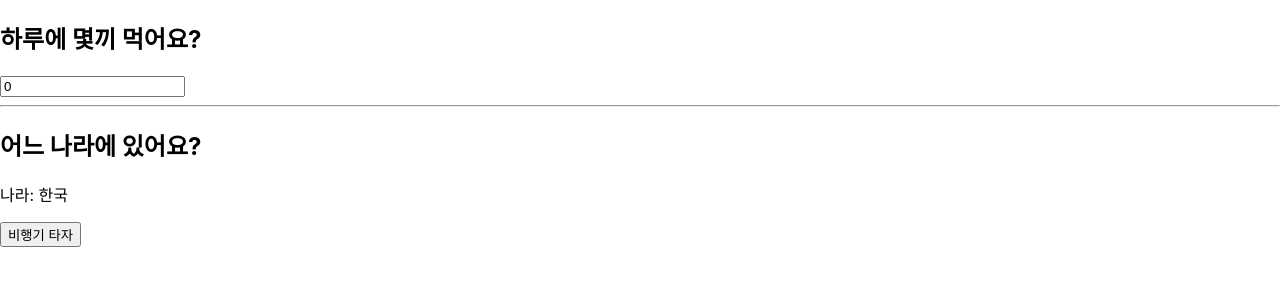
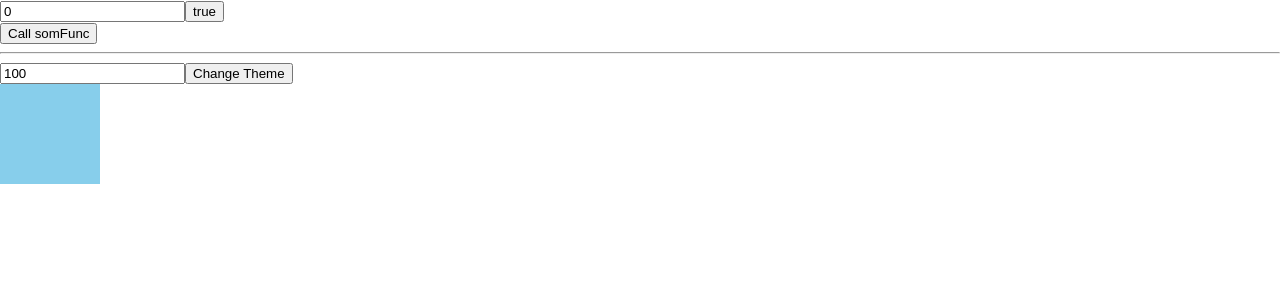
Before and after one commit to hwj309/Hook, a React (Create React App) app: page / in a window 1280 px wide. Shown: the top 300 px of the page. Built offline with nearby package versions, Linux system fonts and the light colour scheme.

Commit message:
useCallback

```diff
--- a/src/index.js
+++ b/src/index.js
@@ -9,28 +9,34 @@
 //  import Backing from './sample/useReducer/Baking';
 // import Bank from './sample/useReducer/Bank';
 // import Attendance from './sample/useReducer/Attendance';
-import Calculate from './sample/useMemo/Calculate';
-import Country from './sample/useMemo/Country';
+// import Calculate from './sample/useMemo/Calculate';
+// import Country from './sample/useMemo/Country';
+import CallSomeFunc from './sample/useCallBack/CallSomeFunc';
+import CreateBoxStyle from './sample/useCallBack/CreateBoxStyle';
 
 const root = ReactDOM.createRoot(document.getElementById('root'));
 root.render(
   <React.StrictMode>
 {/*
     <Counter />
-    <p>=========================================================================</p>
+    <hr/>
     <Info />
-    <p>=========================================================================</p>
+    <hr/>
     <ContextSample />
-    <p>=========================================================================</p>
+    <hr/>
     <Backing />
-    <p>=========================================================================</p>
+    <hr/>
     <Bank />
-    <p>=========================================================================</p>
+    <hr/>
     <Attendance />
     <Calculate />
-    <p>=========================================================================</p>
+    <hr/>
+    <Country />
+    <hr/>
     */}
-    <Country />
+    <CallSomeFunc />
+    <hr />
+    <CreateBoxStyle />
 
   </React.StrictMode>
 );
--- /dev/null
+++ b/src/sample/useCallBack/Box.js
@@ -0,0 +1,14 @@
+import React, { useState, useEffect } from 'react';
+
+const Box = ({ createBoxStyle }) => {
+    const [style, setStyle] = useState({});
+
+    useEffect(() => {
+        console.log("박스 키우기");
+        setStyle(createBoxStyle());
+    }, [createBoxStyle]);
+
+    return (<div style={ style }></div>);
+};
+
+export default Box;
--- /dev/null
+++ b/src/sample/useCallBack/CallSomeFunc.js
@@ -0,0 +1,33 @@
+import Reatc, { useState, useEffect, useCallback } from 'react';
+
+// useMemo 는 메모리에 저장된 결과값을 가져오는 기능이고
+// useCallback 는 메모리에 저장된 '함수' 를 가져오는 기능이다.
+
+function CallSomeFunc() {
+    const [number, setNumber] = useState(0);
+    const [toggle, setToggle] = useState(true);
+
+    const someFunction = useCallback(() => {
+        console.log(`somFunc: number: ${number}`);
+        return;
+    }, [number]);
+
+    useEffect((() => {  //someFunction이 변경된 경우에만 처리가 된다
+        console.log("someFunction이 변경되었습니다.");
+    }), [someFunction]);
+
+    return (
+        <div>
+            <input
+                type="number"
+                value={number}
+                onChange={((e) => setNumber(parseInt(e.target.value)))}
+            />
+            <button onClick={() => setToggle(!toggle)}>{toggle.toString()}</button>
+            <br />
+            <button onClick={someFunction}>Call somFunc</button>
+        </div>
+    );
+}
+
+export default CallSomeFunc;
--- /dev/null
+++ b/src/sample/useCallBack/CreateBoxStyle.js
@@ -0,0 +1,31 @@
+import React, { useState, useCallback } from 'react';
+import Box from './Box';
+
+function CreateBoxStyle() {
+    const [size,setSize] = useState(100);
+    const [isDark, setIsDark] = useState(false);
+
+    const createBoxStyle = useCallback(() => {
+        return {
+            backgroundColor: 'skyblue',
+            width: `${size}px`,
+            height: `${size}px`,
+        };
+    }, [size]);
+
+    return (
+        <div style={{
+            backgroundColor: isDark ? 'black' : 'white',
+        }}>
+            <input
+                type="number"
+                value={size}
+                onChange={(e) => setSize(parseInt(e.target.value))}
+            />
+            <button onClick={ () =>  setIsDark(!isDark) }>Change Theme</button>
+            <Box createBoxStyle={createBoxStyle} />
+        </div>
+    );
+}
+
+export default CreateBoxStyle;
```
